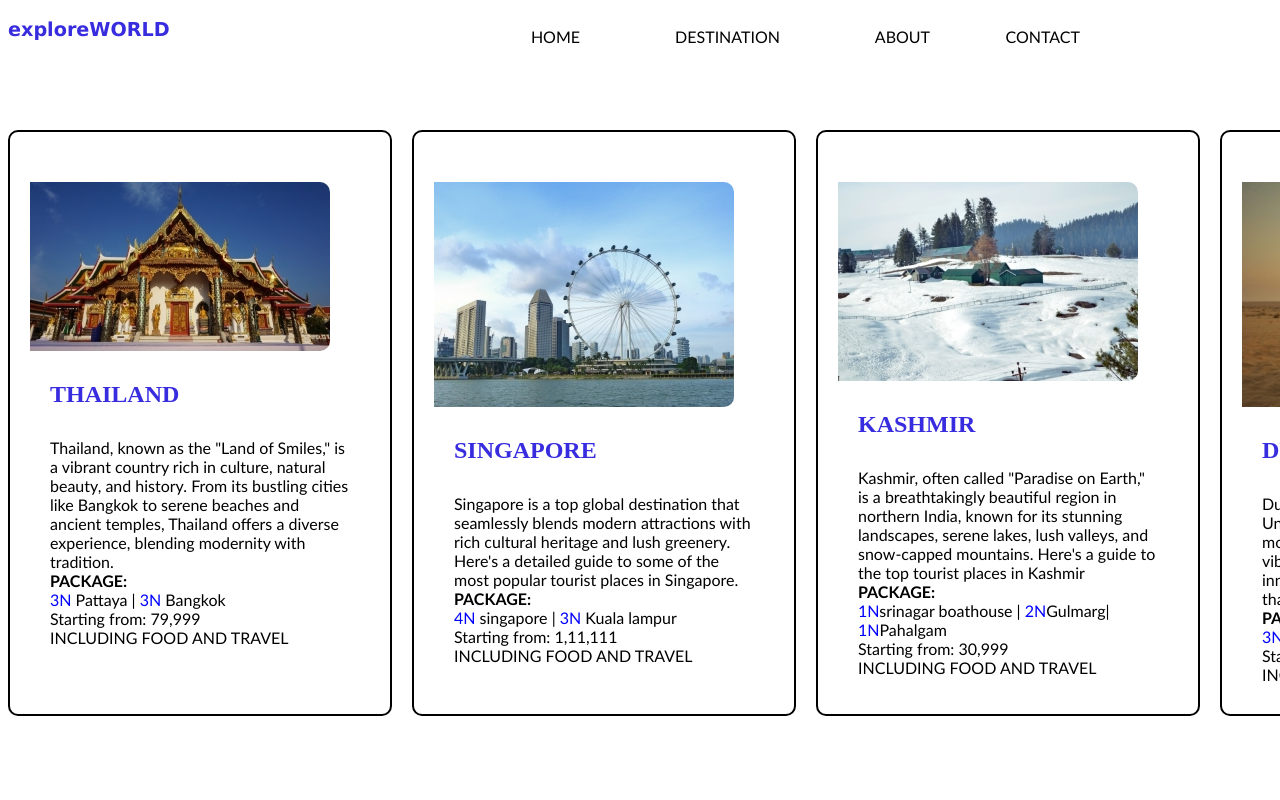
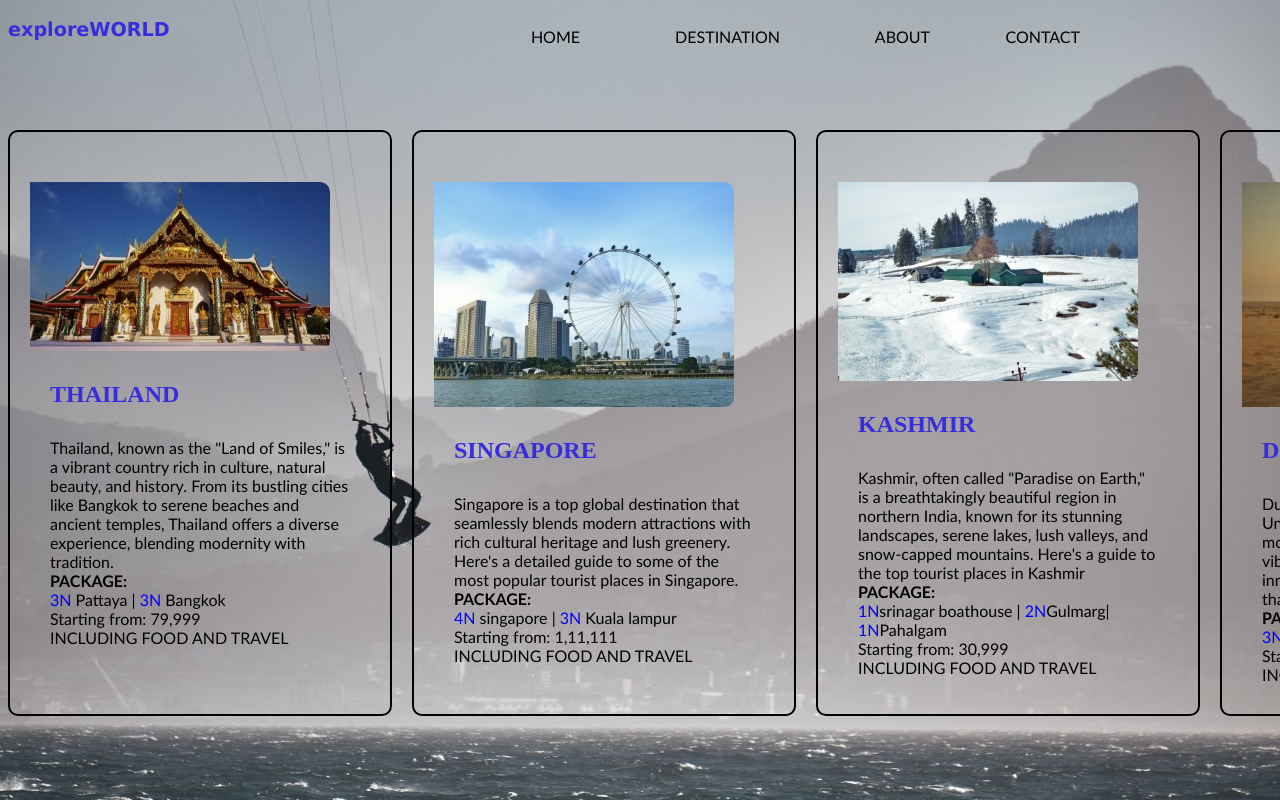
Before and after one commit to Mithun-rs/travel-page, a plain HTML site: page destination.html in a window 1280 px wide. Drawn offline with Linux system fonts and the light colour scheme; files whose address does not match are found by name.

Commit message:
Update destination.css

```diff
--- a/destination.css
+++ b/destination.css
@@ -1,5 +1,5 @@
 body {
-    background-image: url(img/kitesurfing-7843135.jpg);
+    background-image: url(kitesurfing-7843135.jpg);
     background-size: cover;
     color: rgb(56, 44, 223);
 
```
